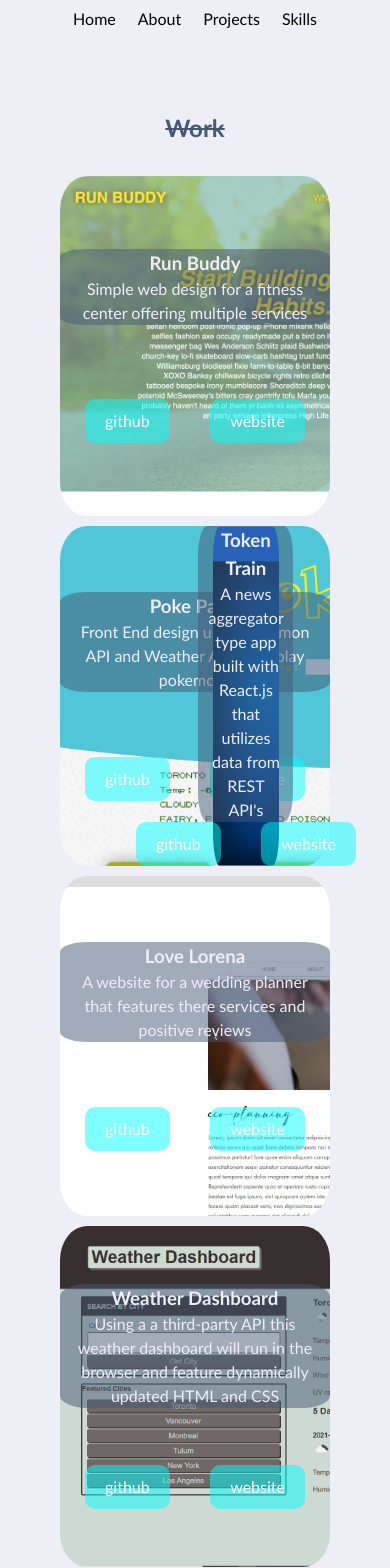
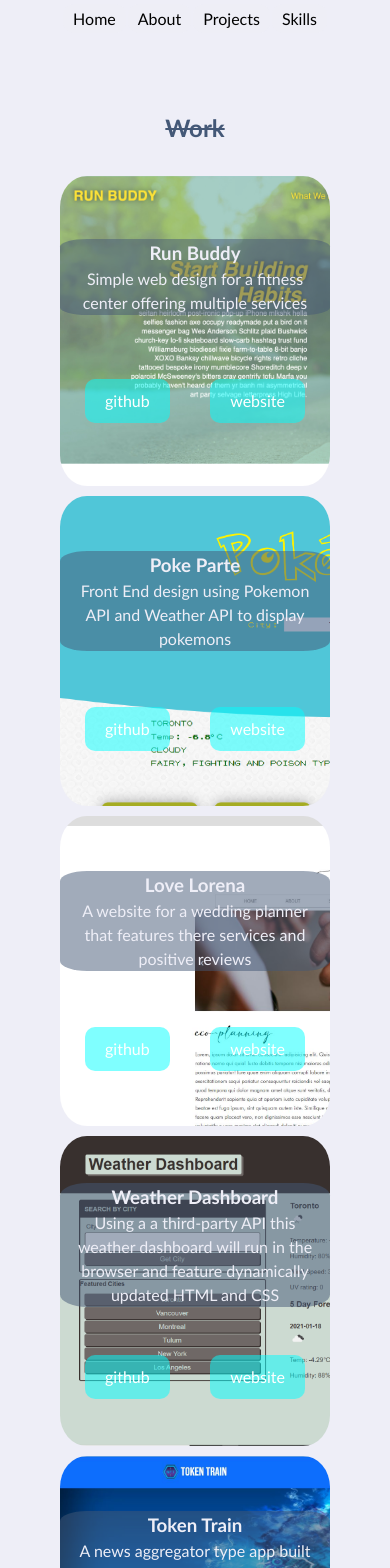
Before and after one commit to cruzma/portfolio, a React (Create React App) app: page /projects in a window 390 px wide. Shown: the top 1568 px of the page. Built offline with nearby package versions, Linux system fonts and the light colour scheme.

Commit message:
fixed projects div positioning

```diff
--- a/src/index.css
+++ b/src/index.css
@@ -460,7 +460,7 @@ footer p{
     grid-row: 3 / span 2;
   }
 
-  .shop-shop{
+  .token-train{
 
     grid-column: 4 /span 5;
     grid-row: 5 / span 2;
@@ -512,9 +512,9 @@ footer p{
       grid-row: 7 / span 2;
     }
 
-    .shop-shop{
+    .token-train{
 
-      grid-column: 2 / span 9;
+      grid-column: 1 / span 11;
       grid-row: 9 / span 2;
     }
 
```
